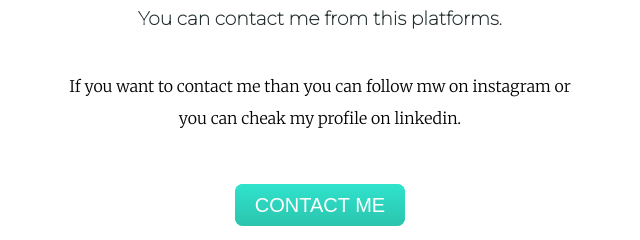
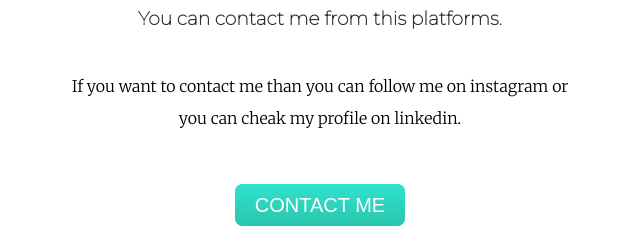
Before and after one commit to Harshal238/Profile, a plain HTML site: page index.html in a window 1280 px wide. Shown: the part 2064-2304 px from the top of the page, 320-960 px from the left. Drawn offline with Linux system fonts and the light colour scheme.

Commit message:
Update index.html

```diff
--- a/index.html
+++ b/index.html
@@ -42,7 +42,7 @@
         <div class="contact-me">
           <h2>Get In Touch</h2>
           <h3>You can contact me from this platforms.</h3>
-          <p class="contact">If you want to contact me than you can follow mw on instagram or you can cheak my profile on linkedin.</p>
+          <p class="contact">If you want to contact me than you can follow me on instagram or you can cheak my profile on linkedin.</p>
           <a class="btn" href="mailto:harshalmahajan238@email.com">CONTACT ME</a>
         </div>
       </div>
```
